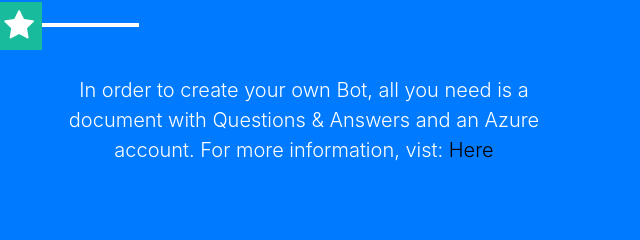
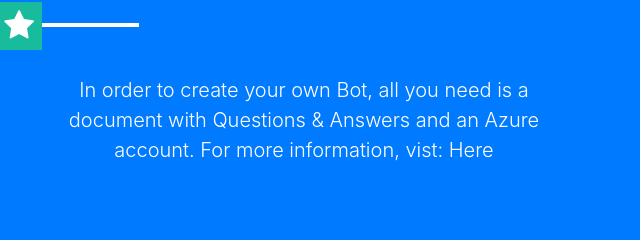
Before and after one commit to nigelHRBOT/WebsiteForBot, a website with bundled scripts: page index.html in a window 1280 px wide. Shown: the part 1602-1842 px from the top of the page, 621-1261 px from the left. Built offline with nearby package versions, Linux system fonts and the light colour scheme; files whose address does not match are found by name.

Commit message:
Update index.html

```diff
--- a/index.html
+++ b/index.html
@@ -88,7 +88,7 @@
             <p class="lead">This chatbot has been created for our Agents in Cardiff. The chatbot will provide the agent with much needed information quickly.</p>
           </div>
           <div class="col-lg-6 mr-auto">
-            <p class="lead">In order to create your own Bot, all you need is a document with Questions & Answers and an Azure account. For more information, vist: <a href="http://lawejen001.azure01.csp.local:10661/pages/viewpage.action?pageId=28575037"><font color="black">Here</font></a> </p>
+            <p class="lead">In order to create your own Bot, all you need is a document with Questions & Answers and an Azure account. For more information, vist: <a href="http://lawejen001.azure01.csp.local:10661/pages/viewpage.action?pageId=28575037"><font color="white">Here</font></a> </p>
           </div>
         </div>
         <div class="text-center mt-4">
```
